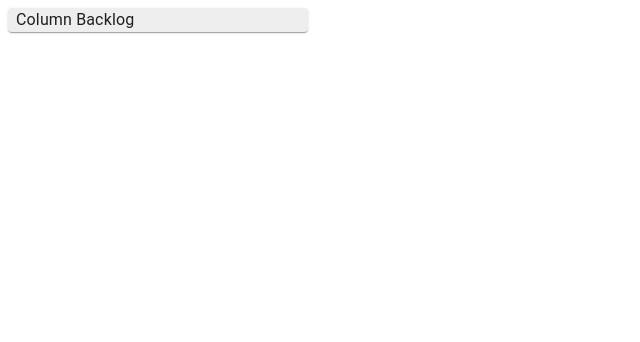
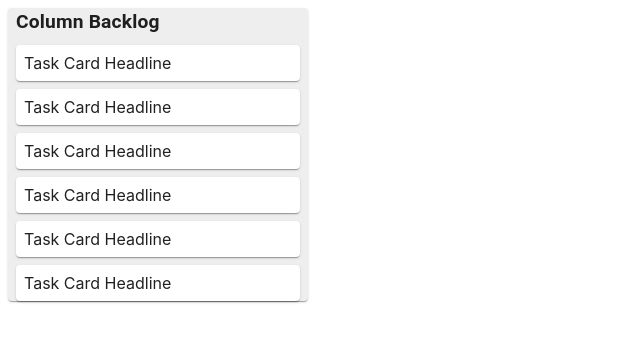
Before and after one commit to xterra111/hsKanban, a React (Create React App) app in the folder client/: page / in a window 1280 px wide. Shown: the top 342 px of the page, without its empty margins (0-640 px from the left). Built offline with nearby package versions, Linux system fonts and the light colour scheme.

Commit message:
Added TaskCard and Styling to a bit

```diff
--- a/client/src/App.js
+++ b/client/src/App.js
@@ -1,4 +1,3 @@
-import logo from "./logo.svg";
 import "./App.css";
 
 import Column from "./components/Column/Column";
--- a/client/src/components/Column/Column.js
+++ b/client/src/components/Column/Column.js
@@ -1,7 +1,8 @@
 import React from "react";
-import { Paper, Typography } from "@material-ui/core";
+import { Paper } from "@material-ui/core";
 import { makeStyles } from "@material-ui/core/styles";
 import ColumnHeader from "./ColumnHeader";
+import TaskCard from "../Task/TaskCard";
 
 const useStyles = makeStyles((theme) => ({
 	root: {
@@ -18,6 +19,12 @@ const Column = () => {
 		<div>
 			<Paper className={paperStyle.root}>
 				<ColumnHeader />
+				<TaskCard />
+				<TaskCard />
+				<TaskCard />
+				<TaskCard />
+				<TaskCard />
+				<TaskCard />
 			</Paper>
 		</div>
 	);
--- a/client/src/components/Column/ColumnHeader.js
+++ b/client/src/components/Column/ColumnHeader.js
@@ -1,12 +1,16 @@
 import React, { useState } from "react";
-import { FormHelperText, InputBase, Typography } from "@material-ui/core";
+import { InputBase, Typography } from "@material-ui/core";
 import { makeStyles } from "@material-ui/core/styles";
 
 const useStyles = makeStyles((theme) => ({
-	editHeader: {
+	editHeaderMain: {
 		cursor: "pointer",
 		marginLeft: theme.spacing(1),
 		display: "flex",
+	},
+	editHeader: {
+		fontSize: "1.2rem",
+		fontWeight: "bold",
 	},
 	editinput: {
 		"&:focus": {
@@ -32,8 +36,10 @@ const ColumnHeader = () => {
 					/>
 				</div>
 			) : (
-				<div className={columnHeaderEdit.editHeader}>
-					<Typography onClick={() => setUpdateTitle(!updateTitle)}>
+				<div className={columnHeaderEdit.editHeaderMain}>
+					<Typography
+						onClick={() => setUpdateTitle(!updateTitle)}
+						className={columnHeaderEdit.editHeader}>
 						Column Backlog
 					</Typography>
 				</div>
--- /dev/null
+++ b/client/src/components/Task/TaskCard.js
@@ -0,0 +1,22 @@
+import { FormHelperText, Paper } from "@material-ui/core";
+import React from "react";
+import { makeStyles } from "@material-ui/core/styles";
+
+const useStyles = makeStyles((theme) => ({
+	cardTask: {
+		padding: theme.spacing(1, 1, 1, 1),
+		margin: theme.spacing(1),
+		display: "flex",
+	},
+}));
+
+const TaskCard = () => {
+	const cardTaskStyle = useStyles();
+	return (
+		<div>
+			<Paper className={cardTaskStyle.cardTask}>Task Card Headline</Paper>
+		</div>
+	);
+};
+
+export default TaskCard;
```
Also changed, not shown: 1 other file (tests, documents, lock files or other folders).
